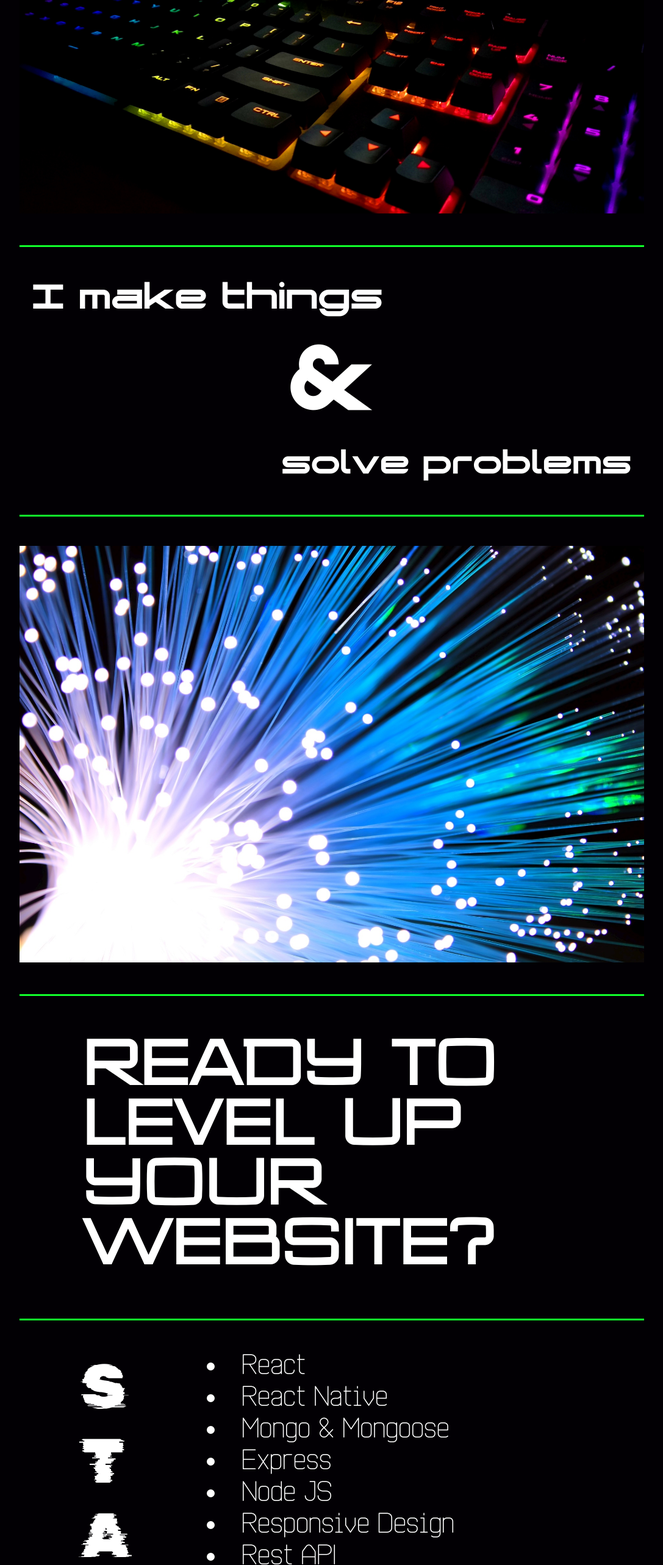
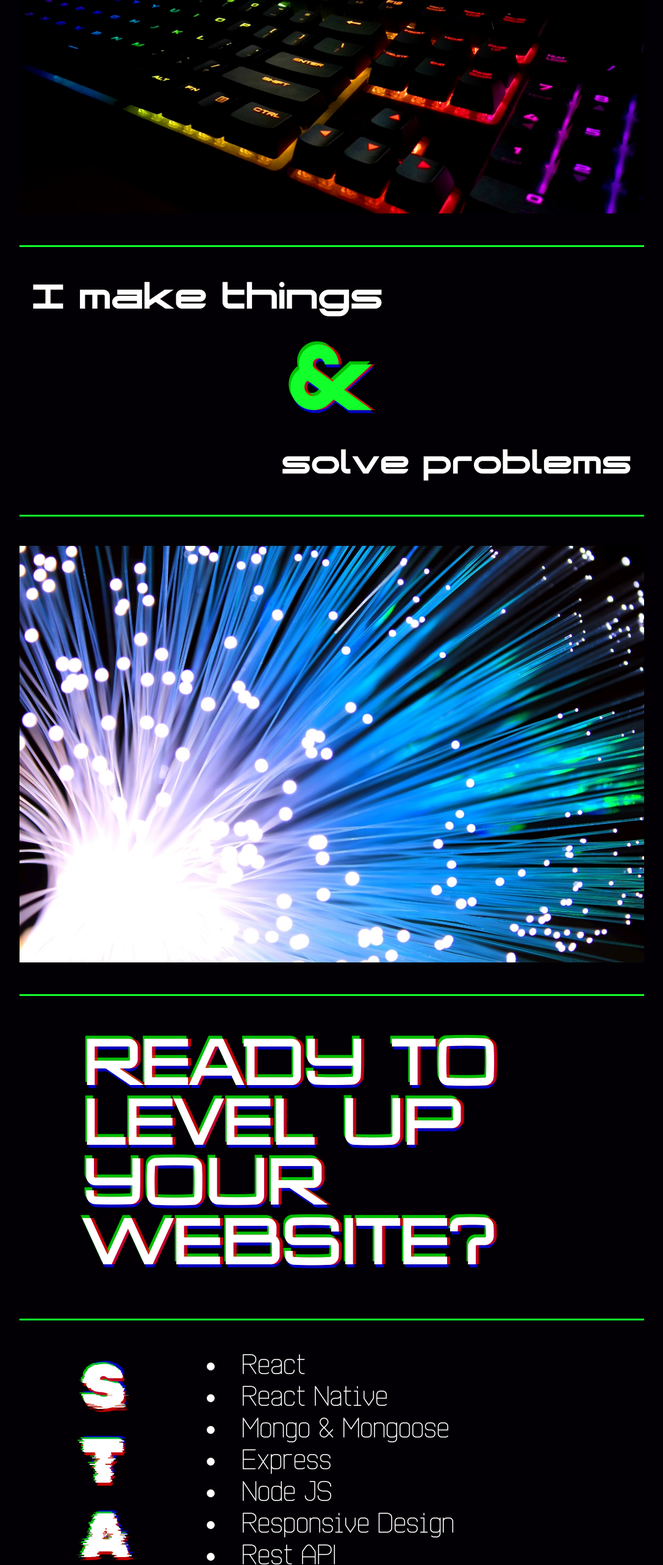
Before and after one commit to ExpositionJunkie/roz-portfolio, a React (Create React App) app: page / in a window 1280 px wide. Shown: the part 234-2800 px from the top of the page at 61% size, without its empty margins (96-1183 px from the left). Built offline with nearby package versions, Linux system fonts and the light colour scheme.

Commit message:
Animated glitch and color shadows

```diff
--- a/src/Components/homeComponent/home.js
+++ b/src/Components/homeComponent/home.js
@@ -45,7 +45,9 @@ function Home() {
         <Line />
         <div className="makeAndSolve">
           <div className="make">I make things</div>
-          <div className="and">&</div>
+          <animated.div style={rainbowFade} className="and">
+            &
+          </animated.div>
           <div className="solve">solve problems</div>
         </div>
         <Line />
@@ -61,14 +63,24 @@ function Home() {
 
         <div className="stackWrap">
           <div className="stack">
-            <div>S</div>
-            <div>T</div>
-            <div>A</div>
-            <div>C</div>
-            <div>K</div>
+            <div>
+              <span aria-hidden="true" >S</span><span aria-hidden="true">S</span>S
+            </div>
+            <div>
+              <span aria-hidden="true">T</span><span aria-hidden="true">T</span>T
+            </div>
+            <div>
+              <span aria-hidden="true">A</span><span aria-hidden="true">A</span>A
+            </div>
+            <div>
+              <span aria-hidden="true">C</span><span aria-hidden="true">C</span>C
+            </div>
+            <div>
+              <span aria-hidden="true">K</span><span aria-hidden="true">K</span>K
+            </div>
           </div>
           <div className="stackList">
-            <li>React</li>
+            <li className="sl">React</li>
             <li>React Native</li>
             <li>Mongo & Mongoose</li>
             <li>Express</li>
--- a/src/Styles/Home.css
+++ b/src/Styles/Home.css
@@ -30,14 +30,6 @@ body,
   font-family: "Radiotechnika";
 }
 
-.stackList {
-  font-family: "Auch 1";
-}
-
-.stack {
-  font-family: "Glitch";
-}
-
 img {
   width: 100%;
   max-height: 900px;
@@ -62,9 +54,20 @@ img {
   font-size: 8vw;
 }
 
+.hello:hover {
+  -webkit-animation: glitch 450ms infinite;
+          animation: glitch 450ms infinite;
+}
+
 .tagline {
   font-size: 3vw;
   text-align: right;
+  text-shadow: 0.05em 0.025em 0 rgba(255, 0, 0, 0.75), -0.015em -0.025em 0 rgba(0, 255, 0, 0.75), 0.015em 0.025em 0 rgba(0, 0, 255, 0.75);
+}
+
+.tagline:hover {
+  -webkit-animation: glitch 450ms infinite;
+          animation: glitch 450ms infinite;
 }
 
 .makeAndSolve {
@@ -89,6 +92,12 @@ img {
       align-self: center;
   -ms-grid-column-align: center;
       justify-self: center;
+  text-shadow: 0.025em 0 0 rgba(255, 0, 0, 0.75), -0.015em -0.025em 0 rgba(0, 255, 0, 0.75), 0.015em 0.025em 0 rgba(0, 0, 255, 0.75);
+}
+
+.and:hover {
+  -webkit-animation: glitch 450ms infinite;
+          animation: glitch 450ms infinite;
 }
 
 .solve {
@@ -105,26 +114,7 @@ img {
   font-size: 8vw;
   padding-left: 1em;
   padding-right: 1em;
-}
-
-.stackWrap {
-  display: -ms-grid;
-  display: grid;
-  -ms-grid-columns: 30% 70%;
-      grid-template-columns: 30% 70%;
-  grid-column: auto;
-}
-
-.stack {
-  font-size: 8vw;
-  padding-left: 1em;
-}
-
-.stackList {
-  -ms-flex-line-pack: justify;
-      align-content: space-between;
-  font-size: 3.5vw;
-  padding-right: 1em;
+  text-shadow: 0.05em 0 0 rgba(255, 0, 0, 0.75), -0.025em -0.05em 0 rgba(0, 255, 0, 0.75), 0.025em 0.05em 0 rgba(0, 0, 255, 0.75);
 }
 
 .contactHead {
@@ -151,4 +141,117 @@ span {
 .contactLink {
   font-size: 3vw;
 }
+
+.stackWrap {
+  display: -ms-grid;
+  display: grid;
+  -ms-grid-columns: 30% 70%;
+      grid-template-columns: 30% 70%;
+  grid-column: auto;
+}
+
+.stack {
+  font-size: 8vw;
+  padding-left: 1em;
+  font-family: "Glitch";
+  text-shadow: 0.05em 0 0 rgba(255, 0, 0, 0.75), -0.025em -0.05em 0 rgba(0, 255, 0, 0.75), 0.025em 0.05em 0 rgba(0, 0, 255, 0.75);
+  -webkit-animation: glitch 750ms infinite;
+          animation: glitch 750ms infinite;
+}
+
+.stack span {
+  position: absolute;
+  z-index: -1;
+}
+
+.stack span:first-child {
+  -webkit-animation: glitch 500ms infinite;
+          animation: glitch 500ms infinite;
+}
+
+.stack span:last-child {
+  -webkit-animation: glitch 375s infinite;
+          animation: glitch 375s infinite;
+}
+
+@-webkit-keyframes glitch {
+  0% {
+    text-shadow: 0.025em 0.05em 0 rgba(255, 0, 0, 0.75), 0.05em 0.025em 0 rgba(0, 255, 0, 0.75), -0.05em -0.025em 0 rgba(0, 0, 255, 0.75);
+  }
+  14% {
+    text-shadow: 0.025em 0.05em 0 rgba(255, 0, 0, 0.75), 0.05em 0.025em 0 rgba(0, 255, 0, 0.75), -0.05em -0.025em 0 rgba(0, 0, 255, 0.75);
+  }
+  15% {
+    text-shadow: -0.05em 0.025em 0 rgba(255, 0, 0, 0.75), 0.05em -0.025em 0 rgba(0, 255, 0, 0.75), -0.025em 0.05em 0 rgba(0, 0, 255, 0.75);
+  }
+  49% {
+    text-shadow: -0.05em 0.025em 0 rgba(255, 0, 0, 0.75), 0.05em -0.025em 0 rgba(0, 255, 0, 0.75), -0.025em 0.05em 0 rgba(0, 0, 255, 0.75);
+  }
+  50% {
+    text-shadow: 0.025em 0.05em 0 rgba(255, 0, 0, 0.75), -0.025em -0.025em 0 rgba(0, 255, 0, 0.75), 0.025em -0.05em 0 rgba(0, 0, 255, 0.75);
+  }
+  99% {
+    text-shadow: 0.025em 0.05em 0 rgba(255, 0, 0, 0.75), -0.025em -0.025em 0 rgba(0, 255, 0, 0.75), 0.025em -0.05em 0 rgba(0, 0, 255, 0.75);
+  }
+  100% {
+    text-shadow: -0.05em -0.025em 0 rgba(255, 0, 0, 0.75), -0.05em 0.025em 0 rgba(0, 255, 0, 0.75), 0.025em 0.05em 0 rgba(0, 0, 255, 0.75);
+  }
+}
+
+@keyframes glitch {
+  0% {
+    text-shadow: 0.025em 0.05em 0 rgba(255, 0, 0, 0.75), 0.05em 0.025em 0 rgba(0, 255, 0, 0.75), -0.05em -0.025em 0 rgba(0, 0, 255, 0.75);
+  }
+  14% {
+    text-shadow: 0.025em 0.05em 0 rgba(255, 0, 0, 0.75), 0.05em 0.025em 0 rgba(0, 255, 0, 0.75), -0.05em -0.025em 0 rgba(0, 0, 255, 0.75);
+  }
+  15% {
+    text-shadow: -0.05em 0.025em 0 rgba(255, 0, 0, 0.75), 0.05em -0.025em 0 rgba(0, 255, 0, 0.75), -0.025em 0.05em 0 rgba(0, 0, 255, 0.75);
+  }
+  49% {
+    text-shadow: -0.05em 0.025em 0 rgba(255, 0, 0, 0.75), 0.05em -0.025em 0 rgba(0, 255, 0, 0.75), -0.025em 0.05em 0 rgba(0, 0, 255, 0.75);
+  }
+  50% {
+    text-shadow: 0.025em 0.05em 0 rgba(255, 0, 0, 0.75), -0.025em -0.025em 0 rgba(0, 255, 0, 0.75), 0.025em -0.05em 0 rgba(0, 0, 255, 0.75);
+  }
+  99% {
+    text-shadow: 0.025em 0.05em 0 rgba(255, 0, 0, 0.75), -0.025em -0.025em 0 rgba(0, 255, 0, 0.75), 0.025em -0.05em 0 rgba(0, 0, 255, 0.75);
+  }
+  100% {
+    text-shadow: -0.05em -0.025em 0 rgba(255, 0, 0, 0.75), -0.05em 0.025em 0 rgba(0, 255, 0, 0.75), 0.025em 0.05em 0 rgba(0, 0, 255, 0.75);
+  }
+}
+
+.stackList {
+  -ms-flex-line-pack: justify;
+      align-content: space-between;
+  font-size: 3.5vw;
+  padding-right: 1em;
+  font-family: "Auch 1";
+}
+
+li:hover {
+  text-shadow: 0.05em 0 0 rgba(255, 0, 0, 0.75), -0.025em -0.05em 0 rgba(0, 255, 0, 0.75), 0.025em 0.05em 0 rgba(0, 0, 255, 0.75);
+  -webkit-animation: glitch 450ms infinite;
+          animation: glitch 450ms infinite;
+}
+
+@media (prefers-reduced-motion: reduce) {
+  *,
+  ::before,
+  ::after {
+    -webkit-animation-delay: -1ms !important;
+            animation-delay: -1ms !important;
+    -webkit-animation-duration: 1ms !important;
+            animation-duration: 1ms !important;
+    -webkit-animation-iteration-count: 1 !important;
+            animation-iteration-count: 1 !important;
+    background-attachment: initial !important;
+    scroll-behavior: auto !important;
+    -webkit-transition-duration: 0s !important;
+            transition-duration: 0s !important;
+    -webkit-transition-delay: 0s !important;
+            transition-delay: 0s !important;
+  }
+}
 /*# sourceMappingURL=Home.css.map */
--- a/src/Styles/Home.scss
+++ b/src/Styles/Home.scss
@@ -34,14 +34,6 @@ body,
   font-family: $darkSubtitleFont;
 }
 
-.stackList {
-  font-family: $darkTaglineFont;
-}
-
-.stack {
-  font-family: $darkSpecialFont;
-}
-
 //individual features
 
 img {
@@ -68,9 +60,20 @@ img {
   font-size: 8vw;
 }
 
+.hello:hover {
+  animation: glitch 450ms infinite;
+}
+
 .tagline {
   font-size: 3vw;
   text-align: right;
+  text-shadow: 0.05em 0.025em 0 rgba(255, 0, 0, 0.75),
+    -0.015em -0.025em 0 rgba(0, 255, 0, 0.75),
+    0.015em 0.025em 0 rgba(0, 0, 255, 0.75);
+}
+
+.tagline:hover {
+  animation: glitch 450ms infinite;
 }
 
 // Make and Solve Card
@@ -89,6 +92,16 @@ img {
   font-size: 15vw;
   align-self: center;
   justify-self: center;
+
+  text-shadow: 0.025em 0 0 rgba(255, 0, 0, 0.75),
+    -0.015em -0.025em 0 rgba(0, 255, 0, 0.75),
+    0.015em 0.025em 0 rgba(0, 0, 255, 0.75);
+
+  //animation: glitch 450ms infinite;
+}
+
+.and:hover {
+  animation: glitch 450ms infinite;
 }
 
 .solve {
@@ -103,24 +116,9 @@ img {
   font-size: 8vw;
   padding-left: 1em;
   padding-right: 1em;
-}
-
-// Stack List Card
-.stackWrap {
-  display: grid;
-  grid-template-columns: 30% 70%;
-  grid-column: auto;
-}
-
-.stack {
-  font-size: 8vw;
-  padding-left: 1em;
-}
-
-.stackList {
-  align-content: space-between;
-  font-size: 3.5vw;
-  padding-right: 1em;
+  text-shadow: 0.05em 0 0 rgba(255, 0, 0, 0.75),
+    -0.025em -0.05em 0 rgba(0, 255, 0, 0.75),
+    0.025em 0.05em 0 rgba(0, 0, 255, 0.75);
 }
 
 // Contact Card
@@ -143,3 +141,103 @@ span {
 .contactLink {
   font-size: 3vw;
 }
+
+// Stack List Card
+.stackWrap {
+  display: grid;
+  grid-template-columns: 30% 70%;
+  grid-column: auto;
+}
+
+.stack {
+  font-size: 8vw;
+  padding-left: 1em;
+  font-family: $darkSpecialFont;
+
+  text-shadow: 0.05em 0 0 rgba(255, 0, 0, 0.75),
+    -0.025em -0.05em 0 rgba(0, 255, 0, 0.75),
+    0.025em 0.05em 0 rgba(0, 0, 255, 0.75);
+
+  animation: glitch 750ms infinite;
+}
+
+.stack span {
+  position: absolute;
+  z-index: -1;
+}
+
+.stack span:first-child {
+  animation: glitch 500ms infinite;
+}
+
+.stack span:last-child {
+  animation: glitch 375s infinite;
+}
+
+@keyframes glitch {
+  0% {
+    text-shadow: 0.025em 0.05em 0 rgba(255, 0, 0, 0.75),
+      0.05em 0.025em 0 rgba(0, 255, 0, 0.75),
+      -0.05em -0.025em 0 rgba(0, 0, 255, 0.75);
+  }
+  14% {
+    text-shadow: 0.025em 0.05em 0 rgba(255, 0, 0, 0.75),
+      0.05em 0.025em 0 rgba(0, 255, 0, 0.75),
+      -0.05em -0.025em 0 rgba(0, 0, 255, 0.75);
+  }
+  15% {
+    text-shadow: -0.05em 0.025em 0 rgba(255, 0, 0, 0.75),
+      0.05em -0.025em 0 rgba(0, 255, 0, 0.75),
+      -0.025em 0.05em 0 rgba(0, 0, 255, 0.75);
+  }
+  49% {
+    text-shadow: -0.05em 0.025em 0 rgba(255, 0, 0, 0.75),
+      0.05em -0.025em 0 rgba(0, 255, 0, 0.75),
+      -0.025em 0.05em 0 rgba(0, 0, 255, 0.75);
+  }
+  50% {
+    text-shadow: 0.025em 0.05em 0 rgba(255, 0, 0, 0.75),
+      -0.025em -0.025em 0 rgba(0, 255, 0, 0.75),
+      0.025em -0.05em 0 rgba(0, 0, 255, 0.75);
+  }
+  99% {
+    text-shadow: 0.025em 0.05em 0 rgba(255, 0, 0, 0.75),
+      -0.025em -0.025em 0 rgba(0, 255, 0, 0.75),
+      0.025em -0.05em 0 rgba(0, 0, 255, 0.75);
+  }
+  100% {
+    text-shadow: -0.05em -0.025em 0 rgba(255, 0, 0, 0.75),
+      -0.05em 0.025em 0 rgba(0, 255, 0, 0.75),
+      0.025em 0.05em 0 rgba(0, 0, 255, 0.75);
+  }
+}
+
+.stackList {
+  align-content: space-between;
+  font-size: 3.5vw;
+  padding-right: 1em;
+  font-family: $darkTaglineFont;
+}
+
+li:hover {
+  text-shadow: 0.05em 0 0 rgba(255, 0, 0, 0.75),
+    -0.025em -0.05em 0 rgba(0, 255, 0, 0.75),
+    0.025em 0.05em 0 rgba(0, 0, 255, 0.75);
+
+  animation: glitch 450ms infinite;
+}
+
+// in case user does not want to see animations for some reason
+@media (prefers-reduced-motion: reduce) {
+  *,
+  ::before,
+  ::after {
+    animation-delay: -1ms !important;
+    animation-duration: 1ms !important;
+    animation-iteration-count: 1 !important;
+    background-attachment: initial !important;
+    scroll-behavior: auto !important;
+    transition-duration: 0s !important;
+    transition-delay: 0s !important;
+  }
+}
```
Also changed, not shown: 1 other file (tests, documents, lock files or other folders).
